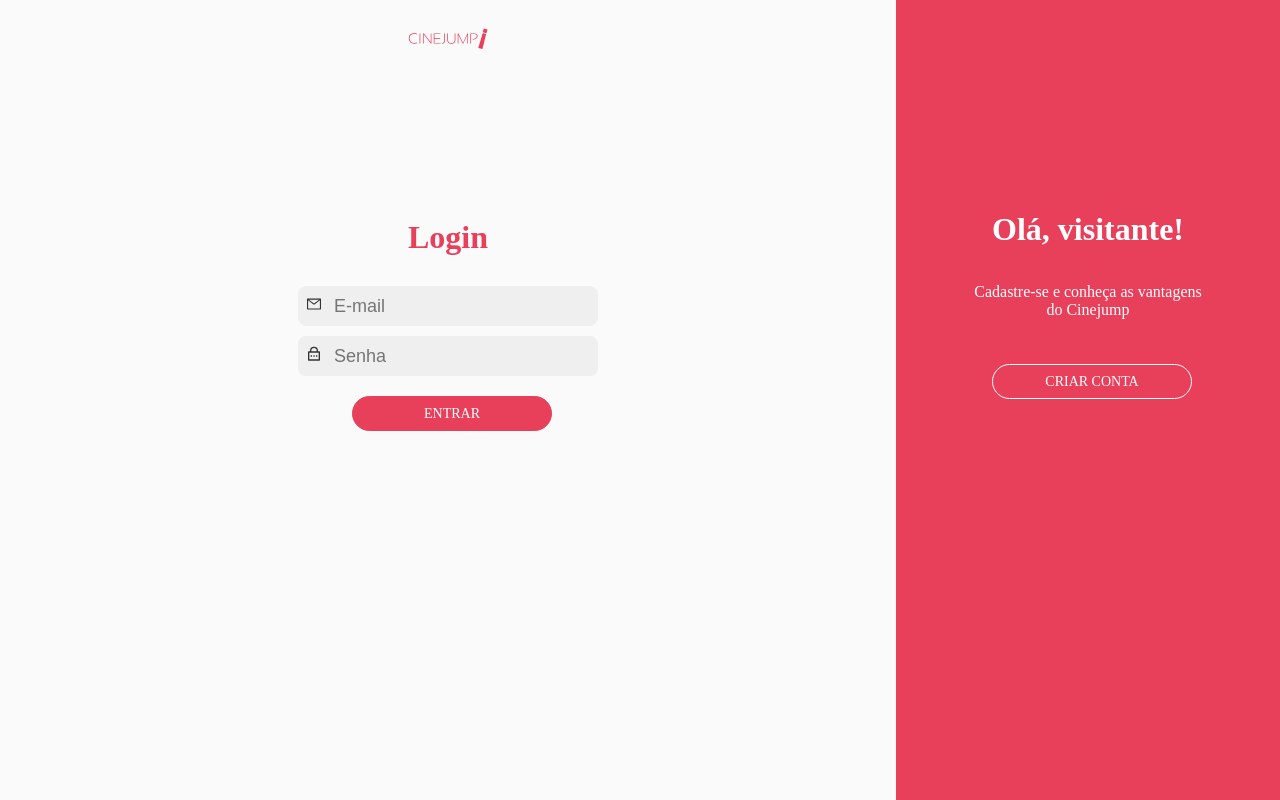
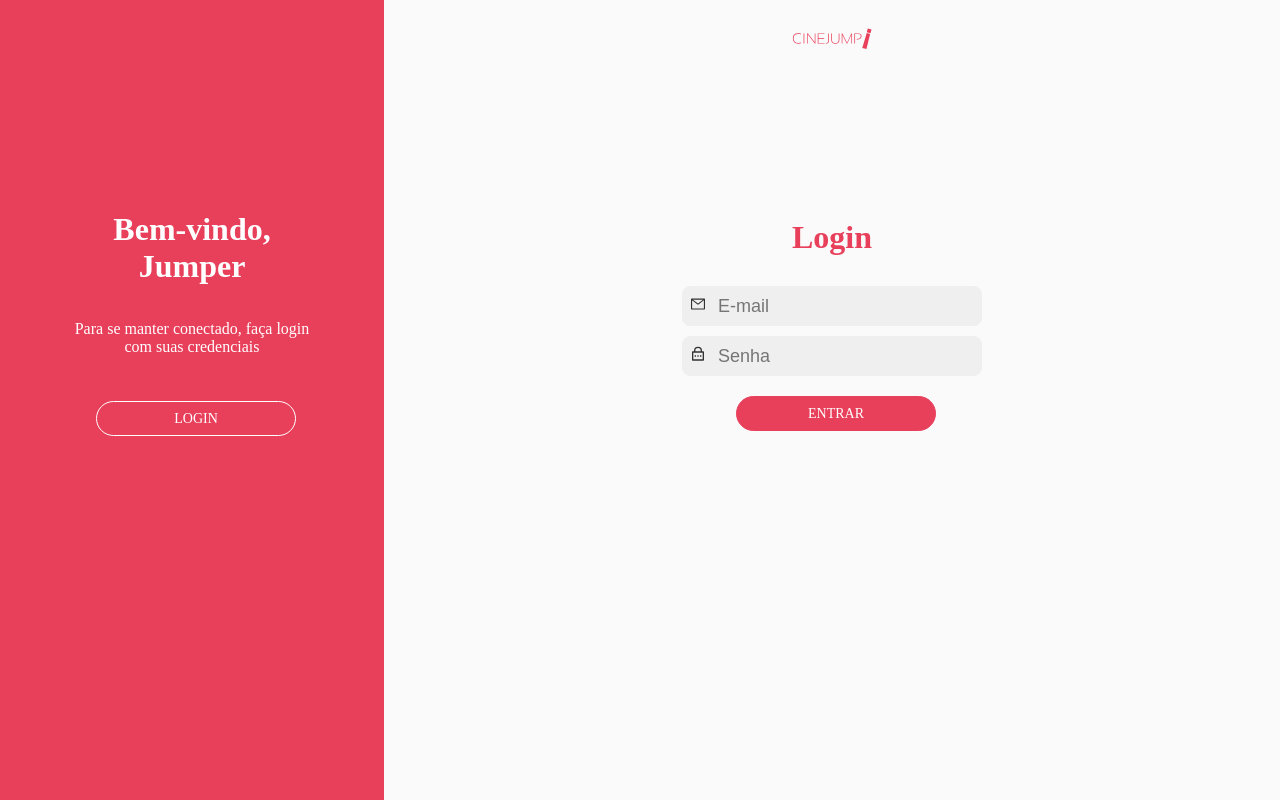
Before and after one commit to guiness333/cinejump, a React (Create React App) app: page /signup in a window 1280 px wide. Shown: the top 800 px of the page. Built offline with nearby package versions, Linux system fonts and the light colour scheme.

Commit message:
Rotas e redirecionamento de pagina adicionados

```diff
--- a/package.json
+++ b/package.json
@@ -8,9 +8,11 @@
     "@testing-library/user-event": "^7.1.2",
     "@types/jest": "^24.0.0",
     "@types/node": "^12.0.0",
+    "@types/react-router-dom": "^5.1.5",
     "react": "^16.13.1",
     "react-dom": "^16.13.1",
     "react-icons": "^3.11.0",
+    "react-router-dom": "^5.2.0",
     "react-scripts": "3.4.3",
     "styled-components": "^5.1.1",
     "typescript": "~3.7.2"
--- a/src/App.tsx
+++ b/src/App.tsx
@@ -1,11 +1,11 @@
 import React from "react";
 import GlobalStyle from "./global";
-import Main from './pages/Main/main';
+import Routes from "./routes";
 function App() {
   return (
     <div className="App">
       <GlobalStyle />
-      <Main />
+      <Routes />
     </div>
   );
 }
--- a/src/pages/Login/LoginComponents.tsx
+++ b/src/pages/Components/Components.tsx
@@ -9,14 +9,14 @@ import {
   ButtonStyle,
   Message,
   GuestPanel,
-} from "./loginStyle";
-
+} from "./Styles";
+import { useHistory } from "react-router-dom";
 import logo from "../../assets/Logo-red.svg";
 
 export const Logo = () => {
   return <LogoStyle src={logo}></LogoStyle>;
 };
-export const LoginHeader = () => {
+export const Header = () => {
   return <LoginHeaderStyle>Login</LoginHeaderStyle>;
 };
 export const LoginForm = () => {
@@ -39,19 +39,48 @@ export const LoginForm = () => {
   );
 };
 export const SignupDirect = () => {
+  let history = useHistory();
+  function handleClick() {
+    history.push("/signup");
+  }
   return (
-    <GuestPanel >
-      <Message><h1>Olá, visitante!</h1></Message>
+    <GuestPanel>
+      <Message>
+        <h1>Olá, visitante!</h1>
+      </Message>
       <Message>Cadastre-se e conheça as vantagens do Cinejump</Message>
       <ButtonStyle
-        type="submit"
+        onClick={handleClick}
         backgroundColor="#E83F5B"
         textColor="white"
         borderColor="white"
-        margem={(25)}
+        margem={25}
       >
         CRIAR CONTA
       </ButtonStyle>
     </GuestPanel>
   );
 };
+export const LoginDirect = () => {
+  let history = useHistory();
+  function handleClick() {
+    history.push("/");
+  }
+  return (
+    <GuestPanel>
+      <Message>
+        <h1>Bem-vindo, Jumper</h1>
+      </Message>
+      <Message>Para se manter conectado, faça login com suas credenciais</Message>
+      <ButtonStyle
+        onClick={handleClick}
+        backgroundColor="#E83F5B"
+        textColor="white"
+        borderColor="white"
+        margem={25}
+      >
+        LOGIN
+      </ButtonStyle>
+    </GuestPanel>
+  );
+};
--- a/src/pages/Main/main.tsx
+++ b/src/pages/Main/main.tsx
@@ -1,17 +1,17 @@
 import React from "react";
 import {
   Logo,
-  LoginHeader,
+  Header,
   LoginForm,
   SignupDirect,
-} from "../Login/LoginComponents";
-import { Container } from "../Login/LoginContainer";
-function Main() {
+} from "../Components/Components";
+import { Container } from "../Components/LoginContainer";
+export const Main = () => {
   return (
     <Container width="100%">
       <Container width="70%">
         <Logo />
-        <LoginHeader />
+        <Header />
         <LoginForm />
       </Container>
       <Container width="30%">
--- a/src/pages/Signup/signup.tsx
+++ b/src/pages/Signup/signup.tsx
@@ -1,20 +1,20 @@
 import React from "react";
 import {
   Logo,
-  LoginHeader,
+  Header,
   LoginForm,
-  SignupDirect,
-} from "../Login/LoginComponents";
-import { Container } from "../Login/LoginContainer";
+  LoginDirect,
+} from "../Components/Components";
+import { Container } from "../Components/LoginContainer";
 function Main() {
   return (
     <Container width="100%">
       <Container width="30%">
-        <SignupDirect />
+        <LoginDirect />
       </Container>
       <Container width="70%">
         <Logo />
-        <LoginHeader />
+        <Header />
         <LoginForm />
       </Container>
     </Container>
--- /dev/null
+++ b/src/routes.tsx
@@ -0,0 +1,16 @@
+import React from "react";
+import { BrowserRouter, Switch, Route } from "react-router-dom";
+
+import Main from "./pages/Main/main";
+import Signup from "./pages/Signup/signup";
+
+const Routes = () => (
+  <BrowserRouter>
+    <Switch>
+        <Route exact path="/" component={Main} />
+        <Route path="/signup" component={Signup} />
+    </Switch>
+  </BrowserRouter>
+);
+
+export default Routes;
```
Also changed, not shown: src/pages/Components/LoginContainer.tsx (renamed from src/pages/Login/LoginContainer.tsx), src/pages/Components/Styles.tsx (renamed from src/pages/Login/loginStyle.tsx), 1 other file (tests, documents, lock files or other folders).
